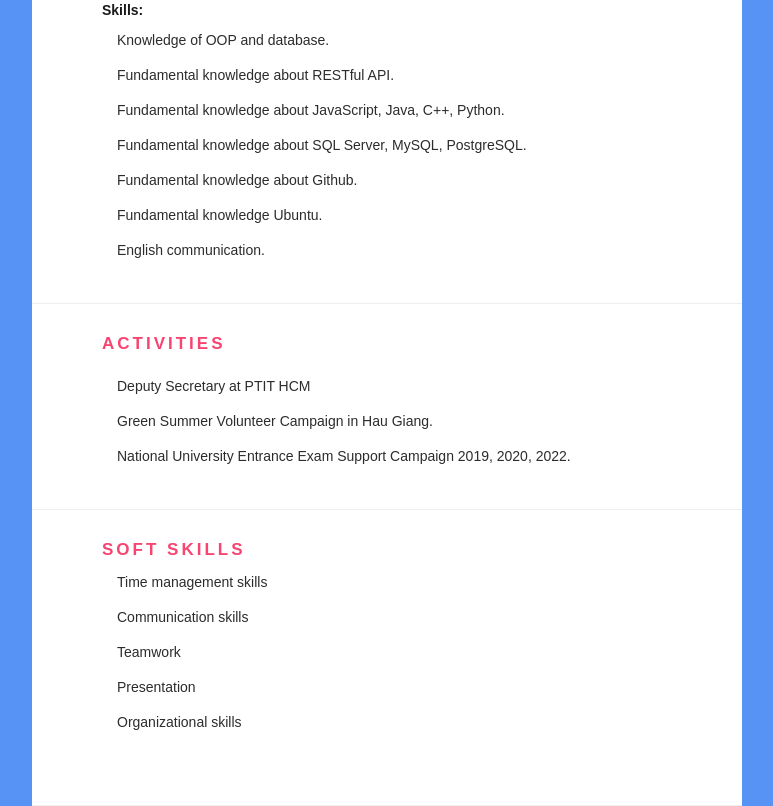
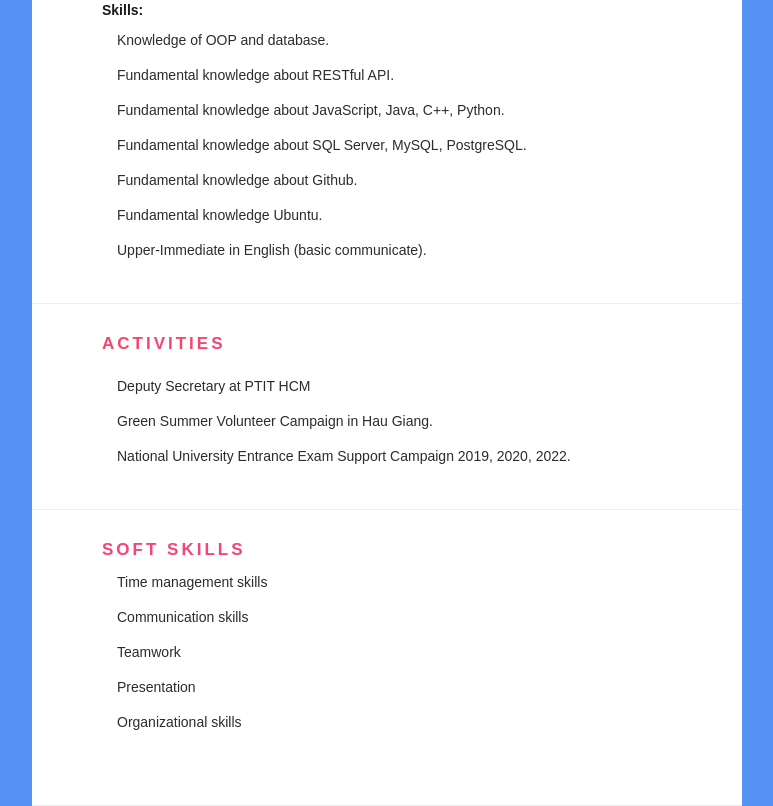
Before and after one commit to thanhchuong01/thanhchuong01.github.io, a website: page index.html in a window 1280 px wide. Shown: the part 1084-1890 px from the top of the page, without its empty margins (398-1171 px from the left). Drawn offline with Linux system fonts and the light colour scheme; files whose address does not match are found by name.

Commit message:
Update index.html

```diff
--- a/index.html
+++ b/index.html
@@ -330,7 +330,7 @@
                         <p>Fundamental knowledge about SQL Server, MySQL, PostgreSQL.</p>
                         <p>Fundamental knowledge about Github.</p>
                         <p>Fundamental knowledge Ubuntu.</p>
-                        <p>English communication.</p>
+                        <p>Upper-Immediate in English (basic communicate).</p>
 
                     </div>
 <!--
```
